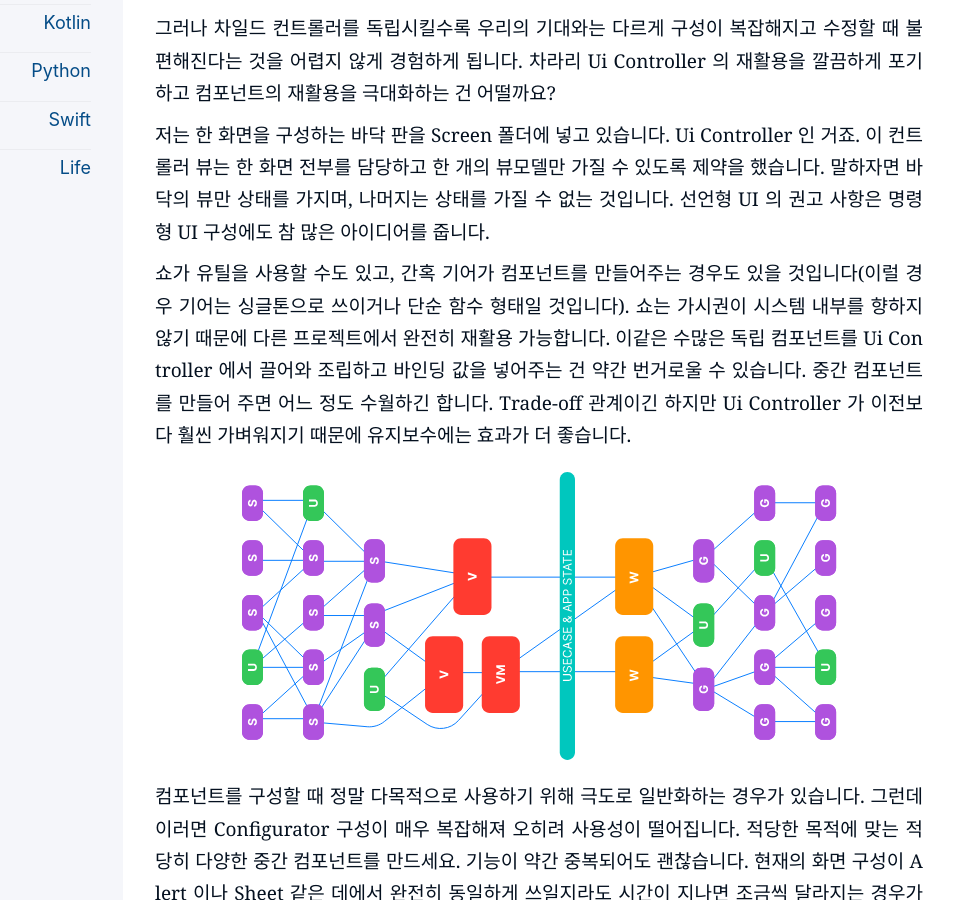
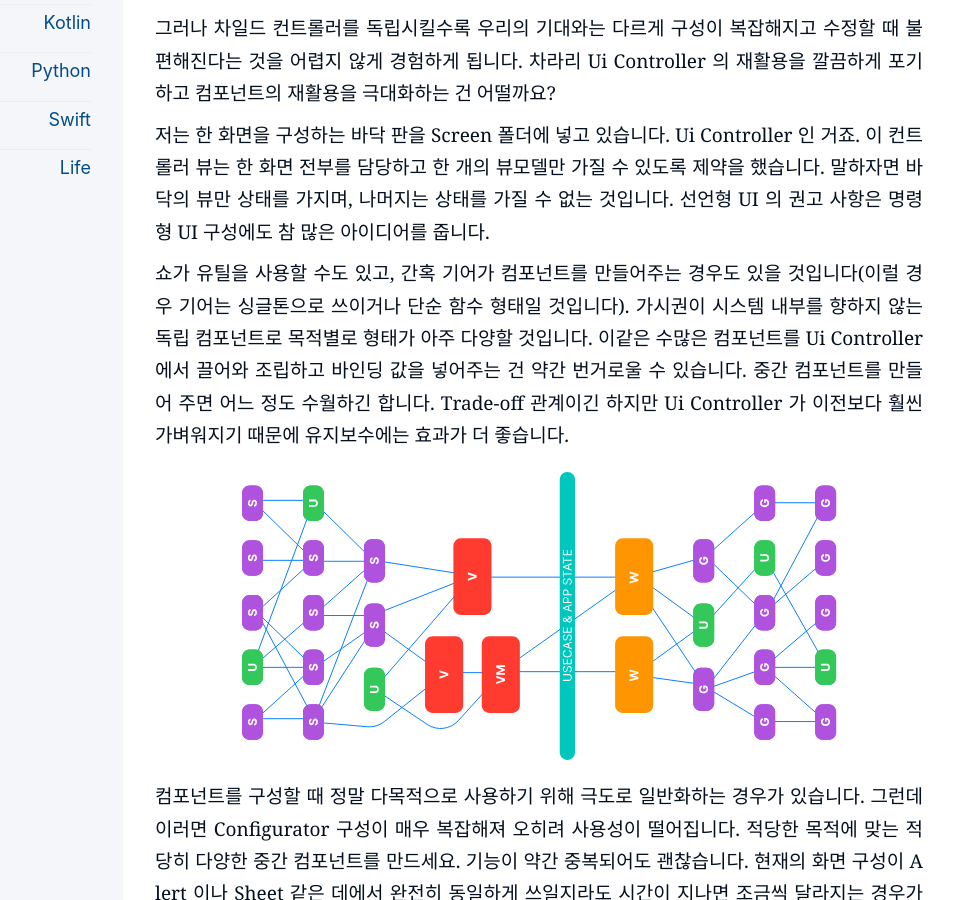
Before and after one commit to kiroshin/kiroshin.github.io, a Jekyll site: the page built from _posts/2024-07-22-hello-pure.md, in a window 1280 px wide and 900 px high, scrolled down 13554 px. Shown: the whole window, without its empty margins (197-1151 px from the left). Built offline with Jekyll 4.4.1, drawn with Linux system fonts in a browser that asks for light colours.

Commit message:
Update 2024-07-22-hello-pure.md

```diff
--- a/_posts/2024-07-22-hello-pure.md
+++ b/_posts/2024-07-22-hello-pure.md
@@ -451,7 +451,7 @@ enum Fizzle: LocalizedError {
 
 저는 한 화면을 구성하는 바닥 판을 Screen 폴더에 넣고 있습니다. Ui Controller 인 거죠. 이 컨트롤러 뷰는 한 화면 전부를 담당하고 한 개의 뷰모델만 가질 수 있도록 제약을 했습니다. 말하자면 바닥의 뷰만 상태를 가지며, 나머지는 상태를 가질 수 없는 것입니다. 선언형 UI 의 권고 사항은 명령형 UI 구성에도 참 많은 아이디어를 줍니다.
 
-쇼가 유틸을 사용할 수도 있고, 간혹 기어가 컴포넌트를 만들어주는 경우도 있을 것입니다(이럴 경우 기어는 싱글톤으로 쓰이거나 단순 함수 형태일 것입니다). 쇼는 가시권이 시스템 내부를 향하지 않기 때문에 다른 프로젝트에서 완전히 재활용 가능합니다. 이같은 수많은 독립 컴포넌트를 Ui Controller 에서 끌어와 조립하고 바인딩 값을 넣어주는 건 약간 번거로울 수 있습니다. 중간 컴포넌트를 만들어 주면 어느 정도 수월하긴 합니다. Trade-off 관계이긴 하지만 Ui Controller 가 이전보다 훨씬 가벼워지기 때문에 유지보수에는 효과가 더 좋습니다.
+쇼가 유틸을 사용할 수도 있고, 간혹 기어가 컴포넌트를 만들어주는 경우도 있을 것입니다(이럴 경우 기어는 싱글톤으로 쓰이거나 단순 함수 형태일 것입니다). 가시권이 시스템 내부를 향하지 않는 독립 컴포넌트로 목적별로 형태가 아주 다양할 것입니다. 이같은 수많은 컴포넌트를 Ui Controller 에서 끌어와 조립하고 바인딩 값을 넣어주는 건 약간 번거로울 수 있습니다. 중간 컴포넌트를 만들어 주면 어느 정도 수월하긴 합니다. Trade-off 관계이긴 하지만 Ui Controller 가 이전보다 훨씬 가벼워지기 때문에 유지보수에는 효과가 더 좋습니다.
 
 ![Butterfly](/assets/architecture-butterfly.svg)
 
```
